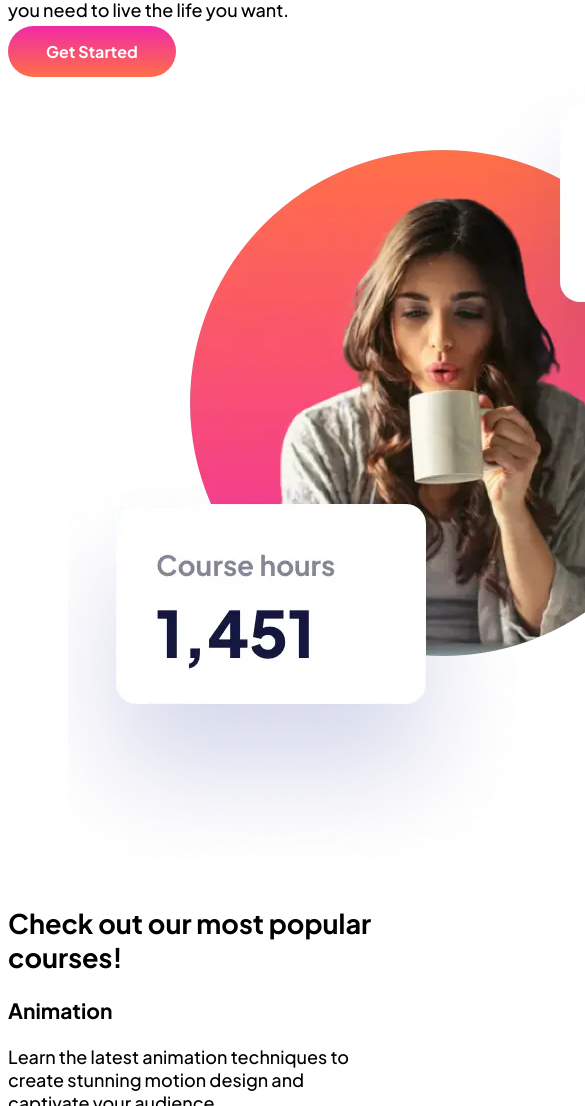
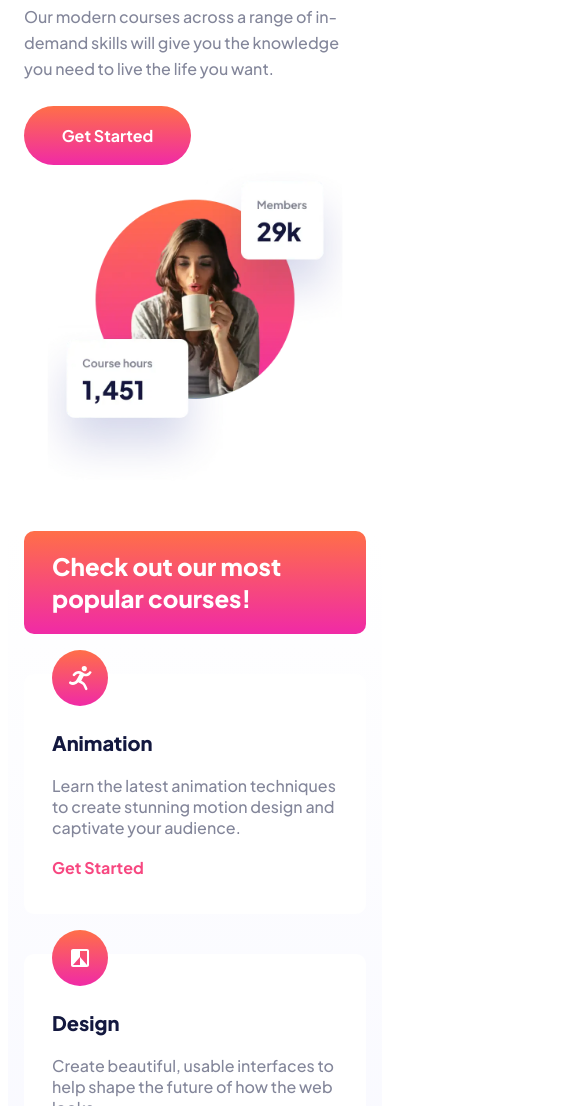
Before and after one commit to jenmurph4610/Skilled-e-learning-landing-page, a plain HTML site: page index.html in a window 390 px wide. Shown: the part 242-1348 px from the top of the page, 585 px wide, since content can reach past the window. Drawn offline with Linux system fonts and the light colour scheme.

Commit message:
Hero and card section work (mobile)

```diff
--- a/index.html
+++ b/index.html
@@ -19,7 +19,7 @@
   </header>
 
   <main>
-    <section>
+    <section class="hero">
       <h1>Maximize skill, minimize budget</h1>
       <p>Our modern courses across a range of in-demand skills will give you the
         knowledge you need to live the life you want.
@@ -33,13 +33,14 @@
       </picture>
     </section>
 
-    <section>
+    <section class="card-section">
 
       <aside>
         <h2>Check out our most popular courses!</h2>
       </aside>
 
       <article class="card-container">
+        <img src="./images/icon-animation.svg" alt="Amimation icon">
         <h3>Animation</h3>
         <p>Learn the latest animation techniques to create stunning motion
           design and captivate your audience.</p>
@@ -47,6 +48,7 @@
       </article>
 
       <article class="card-container">
+        <img src="./images/icon-design.svg" alt="Design icon">
         <h3>Design</h3>
         <p>Create beautiful, usable interfaces to help shape the future of
           how the web looks.</p>
@@ -54,6 +56,7 @@
       </article>
 
       <article class="card-container">
+        <img src="./images/icon-photography.svg" alt="Photography icon">
         <h3>Photography</h3>
         <p>Explore critical fundamentals like lighting, composition, and focus
           to capture exceptional photos.</p>
@@ -61,6 +64,7 @@
       </article>
 
       <article class="card-container">
+        <img src="./images/icon-crypto.svg" alt="Crypto icon">
         <h3>Crypto</h3>
         <p>All you need to know to get started investing in crypto. Go from beginner
           to advanced with this 54 hour course.</p>
@@ -68,6 +72,7 @@
       </article>
 
       <article class="card-container">
+        <img src="./images/icon-business.svg" alt="Business icon">
         <h3>Business</h3>
         <p>A step-by-step playbook to help you start, scale, and sustain your business
           without outside investment.</p>
--- a/styles.css
+++ b/styles.css
@@ -2,9 +2,9 @@ body {
     font-family: 'Plus Jakarta Sans', sans-serif;
     font-size: 18px;
     font-weight: 500;
-
 }
 
+main { min-width: 350px;}
 /***Button styling***/
 
     /*Mobile/tablet specific styling*/
@@ -31,13 +31,15 @@ body {
 .middle-button {
     text-decoration: none;
     border-radius: 31.5px;
-    padding: 15px 38px;
-    background-image: linear-gradient(#F02AA6, #FF6F48);
+    background-image: linear-gradient(#FF6F48, #F02AA6);
     color: white;
     font-size: 16px;
     font-weight: 700;
     width: 167px;
-    height: 56px;
+    text-align: center;
+    padding-top: 19px;
+    padding-bottom: 19px;
+
 }
 
     /*Desktop specific styling*/
@@ -78,3 +80,91 @@ footer {
 }
 
 /***End of header and footer styling***/
+
+/***Hero section***/
+.hero {
+    display: flex;
+    flex-direction: column;
+    padding-left: 16px;
+    padding-right: 16px;
+    margin-bottom: 40px;
+}
+
+.hero img  {
+    width: 100%;
+}
+.hero h1 {
+    color: #13183f;
+    font-size: 40px;
+    font-weight: 800;
+    line-height: 50.5px;
+    margin-top: 38px;
+    margin-bottom: 0;
+    min-width: 350px;
+}
+
+.hero p {
+    color: #83869a;
+    font-size: 16px;
+    line-height: 26px;
+    margin-top: 26px;
+    margin-bottom: 24px;
+}
+/***End of hero section***/
+
+/***Card section***/
+.card-section {
+    display: flex;
+    flex-direction: column;
+    background-image: linear-gradient(#FFFFFF, #F0F1FF);
+    padding-left: 16px;
+    padding-right: 16px;
+    gap: 40px;
+    padding-bottom: 80px;
+}
+
+aside {
+    background-image: linear-gradient(#FF6F48, #F02AA6);
+    border-radius: 10px;
+    padding-left: 28px;
+    padding-right: 28px;
+    /*margin-bottom: 16px;*/
+
+}
+aside h2 {
+    color: white;
+    font-size: 24px;
+    font-weight: 800;
+    line-height: 32px;
+}
+
+.card-container {
+    background-color: white;
+    border-radius: 10px;
+    color: #83869a;
+    font-size: 16px;
+    padding-left: 28px;
+    padding-right: 28px;
+    padding-bottom: 32px;
+    position: relative;
+
+}
+
+.card-container img {
+    position: absolute;
+    top: -24px;
+}
+
+.card-container h3 {
+    color: #13183f;
+    font-size: 20px;
+    font-weight: 800;
+    margin-top: 56px;
+}
+.card-container a {
+    color: #f74780;
+    font-weight: 700;
+    line-height: 28px;
+    text-decoration: none;
+}
+/***End of card section***/
```
